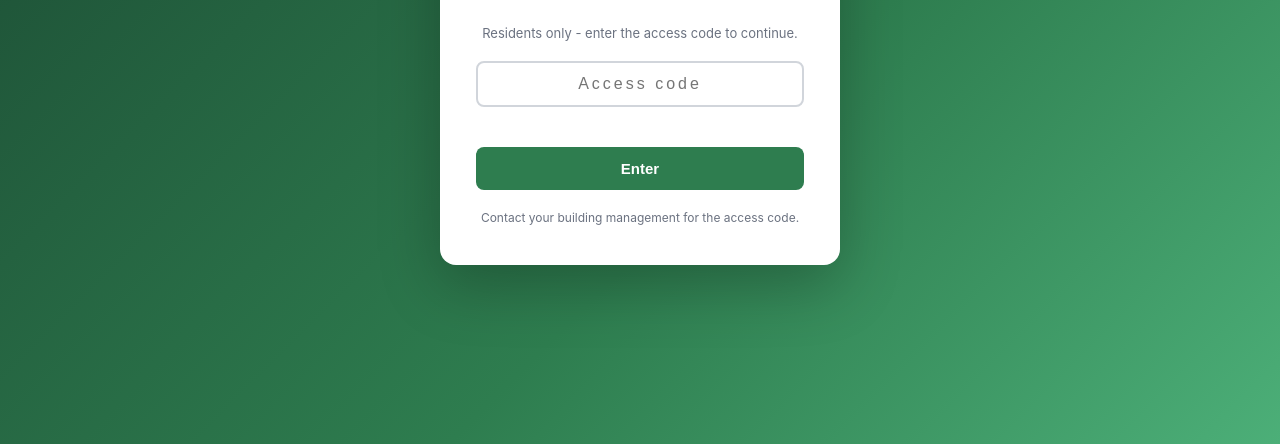
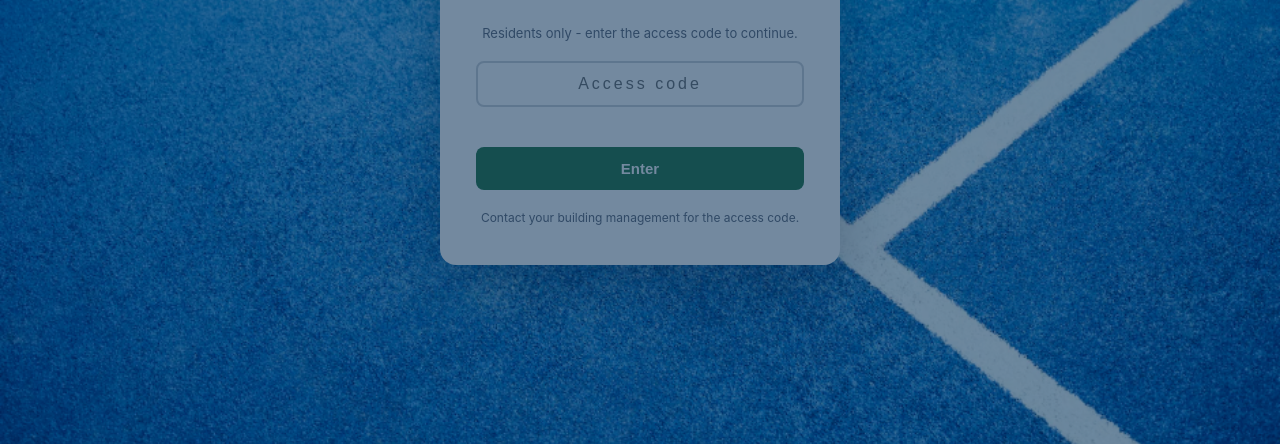
Before and after one commit to paulviktorija-netizen/padel-Aldea-Savia, a website: page padel-app/public/index.html in a window 1280 px wide. Shown: the part 356-800 px from the top of the page. Drawn offline with nearby package versions, Linux system fonts and the light colour scheme.

Commit message:
Update index.html

```diff
--- a/padel-app/public/index.html
+++ b/padel-app/public/index.html
@@ -21,7 +21,8 @@
     .lang-toggle.lock { position: absolute; top: 20px; right: 20px; }
     .lang-toggle.lock .lang-btn { opacity: .55; }
     .lang-toggle.lock .lang-btn.active { border-color: rgba(255,255,255,.7); opacity: 1; }
-    #lock-screen { position: relative; display: flex; flex-direction: column; align-items: center; justify-content: center; min-height: 100vh; padding: 24px; background: linear-gradient(135deg, #1a4731 0%, #2e7d4f 60%, #4caf78 100%); }
+    #lock-screen { position: relative; display: flex; flex-direction: column; align-items: center; justify-content: center; min-height: 100vh; padding: 24px; background: url('/court.png') center center / cover no-repeat; }
+    #lock-screen::before { content: ''; position: absolute; inset: 0; background: rgba(0, 40, 80, 0.55); }
     #lock-screen .card { background: var(--white); border-radius: 16px; padding: 40px 36px; max-width: 400px; width: 100%; box-shadow: 0 20px 60px rgba(0,0,0,.25); text-align: center; }
     #lock-screen .logo { margin-bottom: 28px; }
     #lock-screen .logo .logo-main { font-family: 'Cormorant Garamond', 'Garamond', 'Georgia', serif; font-size: 32px; font-weight: 300; letter-spacing: 6px; color: #2b2d3a; text-transform: uppercase; display: block; }
```
